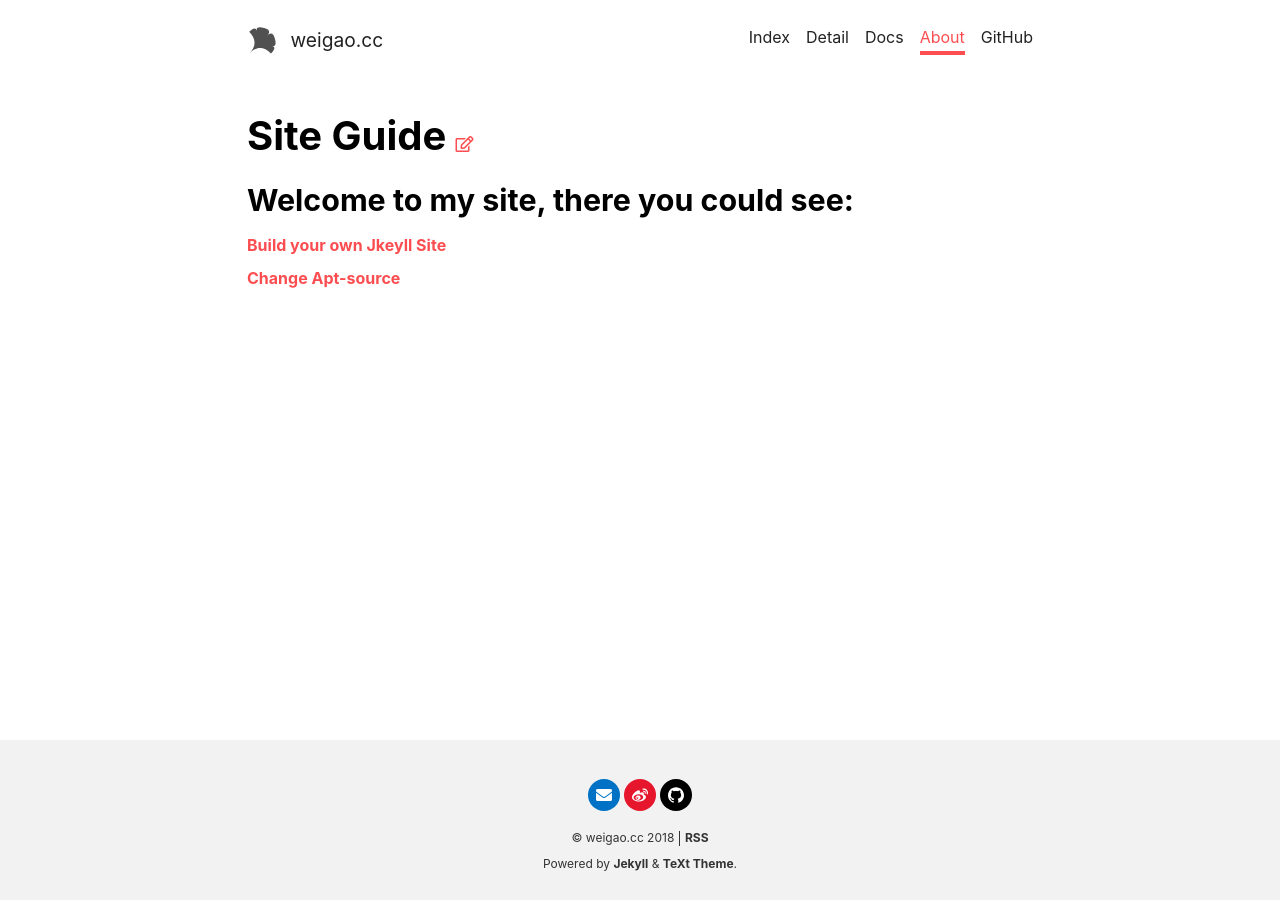
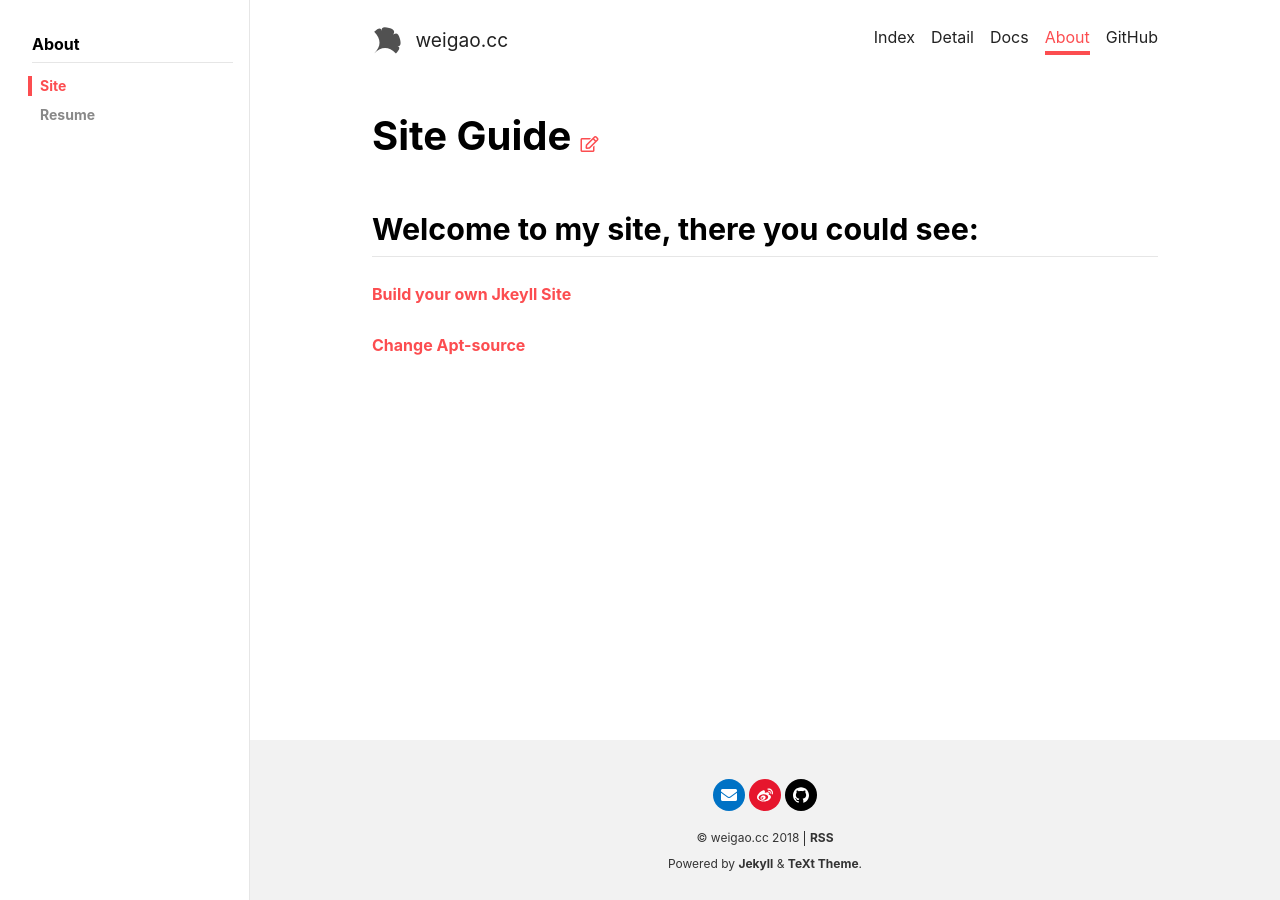
Before and after one commit to chenweigao/jekyll-blog, a Jekyll site: the page built from site_about.md, in a window 1280 px wide. Built offline with Jekyll 4.4.1, drawn with Linux system fonts in a browser that asks for light colours; nearby versions of some CDN libraries; our own code applies the rules of GitHub Pages for plain Markdown files.

Commit message:
update nav

```diff
--- a/site_about.md
+++ b/site_about.md
@@ -4,6 +4,9 @@ permalink: /site_about
 key: site_guide
 show_title: true
 show_edit_on_github: true
+layout: article
+sidebar:
+  nav: about
 ---
 
 ## Welcome to my site, there you could see:
```
